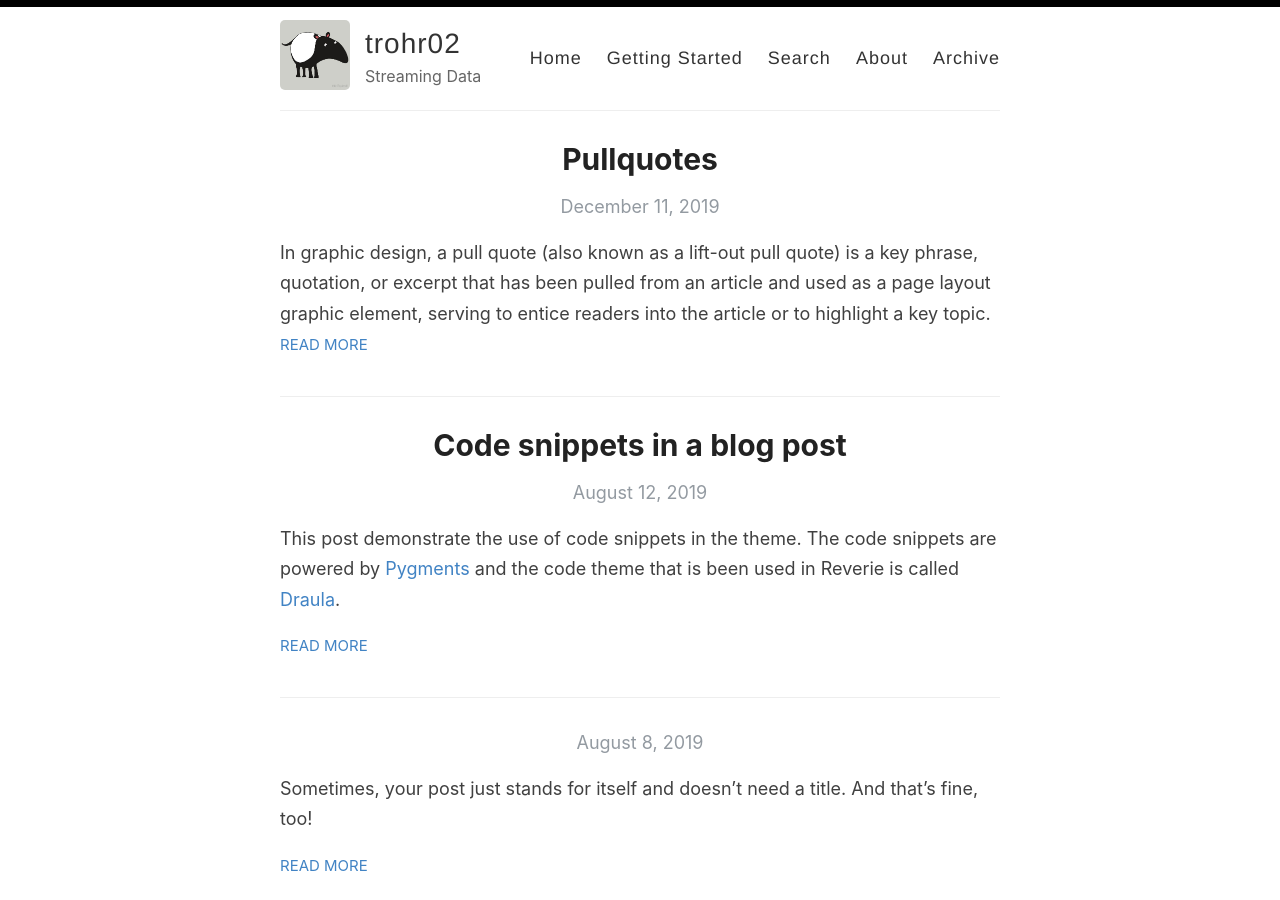
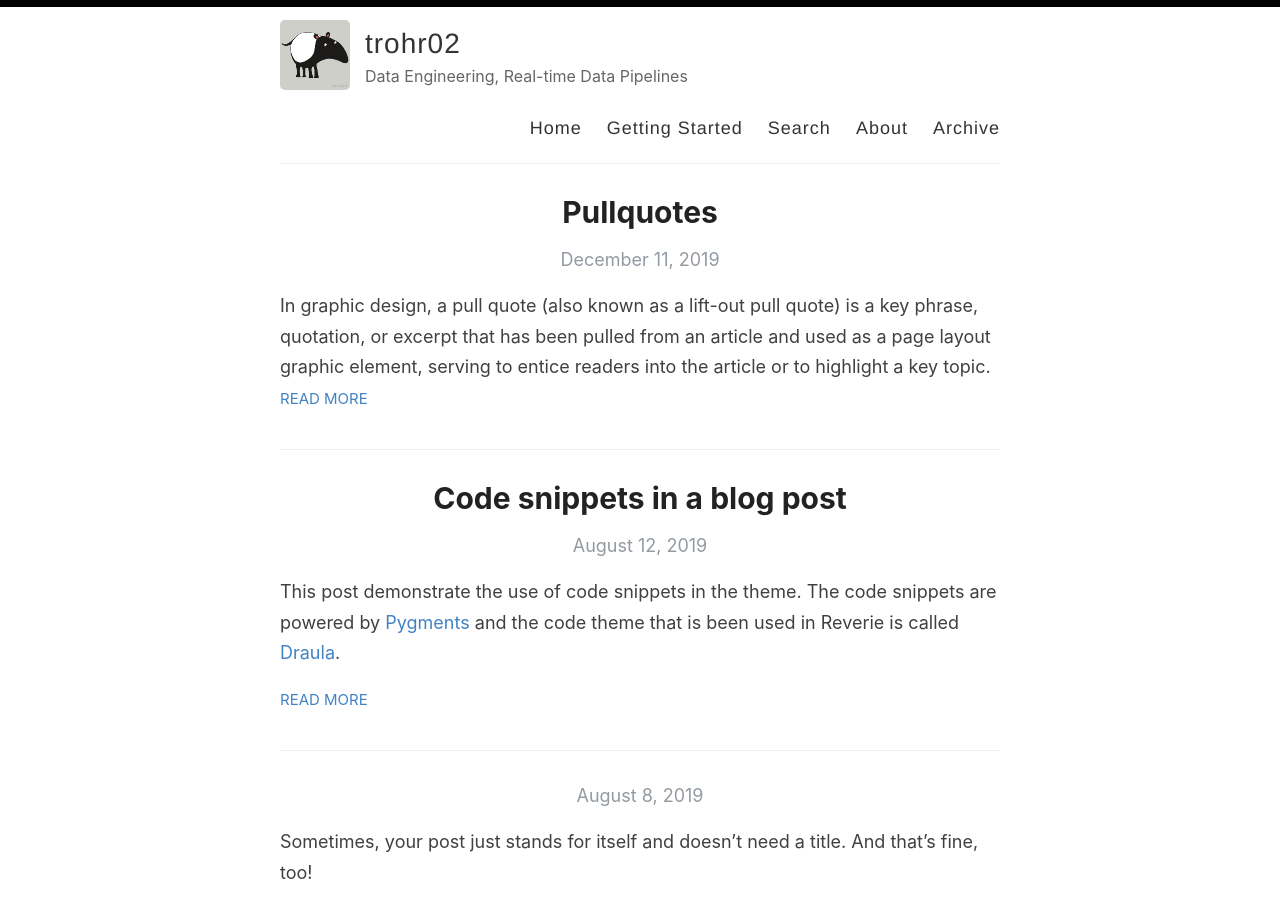
Before and after one commit to trohr02/trohr02.github.io, a Jekyll site: the page built from index.html, in a window 1280 px wide and 900 px high. Built offline with Jekyll 4.4.1, drawn with Linux system fonts in a browser that asks for light colours; the list of posts is cut into pages by our own code.

Commit message:
Favicon fixed

```diff
--- a/_config.yml
+++ b/_config.yml
@@ -9,7 +9,7 @@ name: trohr02
 author: Tomáš Rohr
 
 # Short bio or description (displayed in the header)
-description: Streaming Data
+description: Data Engineering, Real-time Data Pipelines
 
 # URL of your avatar or profile pic (you could use your GitHub profile pic)
 avatar: /images/tapir_ilustration.jpg
--- a/_layouts/default.html
+++ b/_layouts/default.html
@@ -10,7 +10,7 @@
     <link rel="canonical" href="{{ site.url }}{{ page.url }}" />
 
     <meta name="theme-color" content="#000000">
-    <link rel="icon" type="image/png" sizes="32x32" href="{{ site.baseurl }}/images/favicon-32x32.png">
+    <link rel="icon" type="image/png" sizes="32x32" href="{{ site.baseurl }}/images/tapir_ilustration64x64.png">
     {% include analytics_head.html %}
   </head>
 
```
Also changed, not shown: images/tapir_ilustration64x64.png (added).
